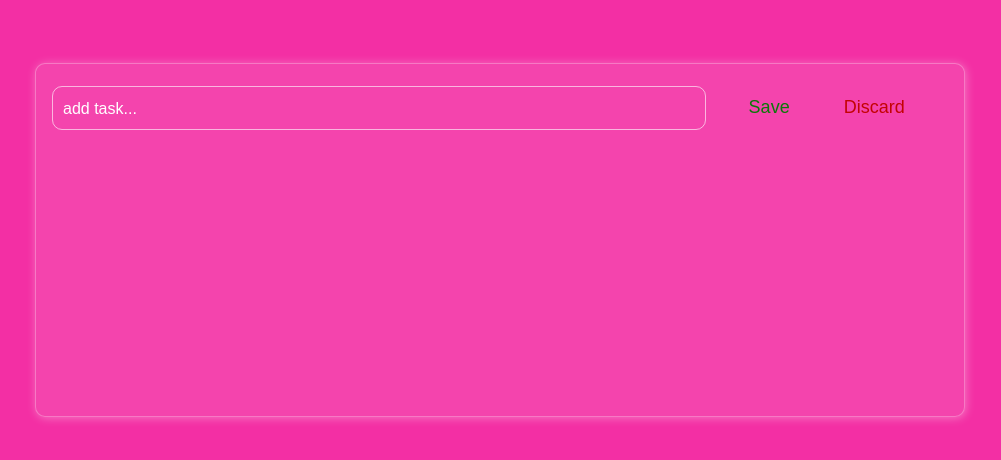
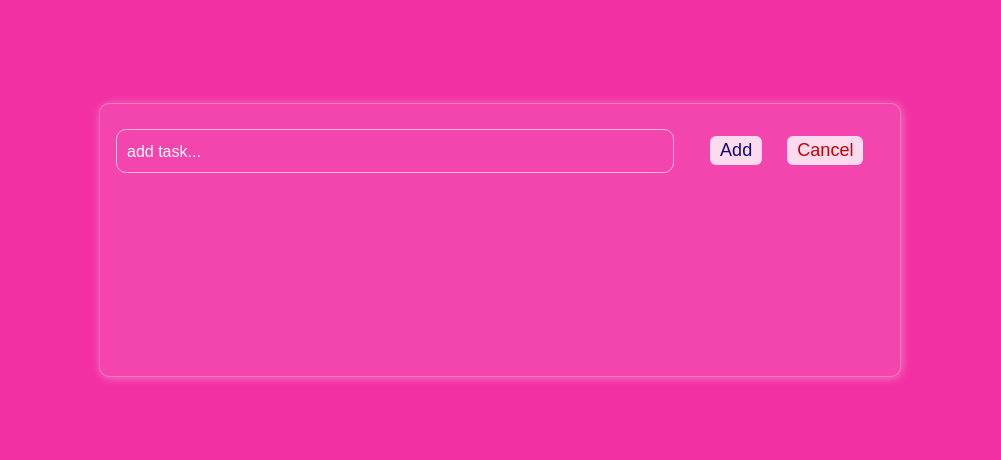
Before and after one commit to shivanshious/todoList_hestabit, a React (Create React App) app: page / in a window 1280 px wide. Shown: the part 184-644 px from the top of the page, without its empty margins (140-1141 px from the left). Built offline with nearby package versions, Linux system fonts and the light colour scheme.

Commit message:
commit on 11 oct

```diff
--- a/src/App.css
+++ b/src/App.css
@@ -2,3 +2,16 @@
     width: 100vw;
     height: 100vh;
 }
+::-webkit-scrollbar {
+    height: 5px;
+}
+  ::-webkit-scrollbar-track {
+    border-radius: 10px;
+  }
+  ::-webkit-scrollbar-thumb {
+    background: rgba(255, 255, 255, 0.438);
+    border-radius: 10px;
+  }
+  ::-webkit-scrollbar-thumb:hover {
+    background: rgb(204, 204, 204);
+  }
--- a/src/Component/AddTask.js
+++ b/src/Component/AddTask.js
@@ -23,6 +23,7 @@ const AddTask = () => {
           type="text"
           className={`${Style.input}`}
           placeholder="add task..."
+          value={text}
           onChange={handleChange}
         />
         <div className={`${Style.input_actions}`}>
@@ -30,10 +31,15 @@ const AddTask = () => {
             className={`${Style.buttonHead} ${Style.buttonHead_save}`}
             onClick={handleSubmit}
           >
-            Save
+            Add
           </button>
-          <button className={`${Style.buttonHead} ${Style.buttonHead_discard}`}>
-            Discard
+          <button
+            className={`${Style.buttonHead} ${Style.buttonHead_discard}`}
+            onClick={() => {
+              setText("");
+            }}
+          >
+            Cancel
           </button>
         </div>
       </div>
--- a/src/Component/GlobalProvider.js
+++ b/src/Component/GlobalProvider.js
@@ -15,10 +15,6 @@ const reducer = (state, action) => {
     case "remove_task":
       return {
         todo_list: state.todo_list.filter((item) => item !== action.payload),
-      };
-    case "edit_task":
-      return {
-        todo_list: state.todo_list,
       };
     default:
       return state;
--- a/src/Component/Task.js
+++ b/src/Component/Task.js
@@ -1,31 +1,23 @@
-import React, { useContext, useState } from "react";
+import React, { useContext } from "react";
 import Style from "../Styles/task.module.css";
-import CheckCircleOutlineIcon from "@mui/icons-material/CheckCircleOutline";
-import DeleteIcon from "@mui/icons-material/Delete";
-import EditIcon from "@mui/icons-material/Edit";
+import CloseIcon from "@mui/icons-material/Close";
 import { GlobalContext } from "./GlobalProvider";
 
 const Task = (props) => {
   const { task } = props;
   const { deleteTaskFromList } = useContext(GlobalContext);
-  const [isCompleted,setIsCompleted]=useState(false)
 
   const handleDelete = () => {
     deleteTaskFromList(task);
   };
-  const changeStatus=()=>{
-    setIsCompleted(!isCompleted)
-  }
   return (
     <>
       <div className={`${Style.task_container}`}>
         <div className={`${Style.task}`}>
-          <h3 className={isCompleted===true?`${Style.completed_checked}`:`${Style.main_task}`}>{task}</h3>
+          <h3 className={`${Style.main_task}`}>{task}</h3>
         </div>
         <div className={`${Style.task_actions}`}>
-          <EditIcon className={`${Style.edit}`} />
-          <DeleteIcon className={`${Style.delete}`} onClick={handleDelete} />
-          <CheckCircleOutlineIcon className={`${Style.completed}`} onClick={changeStatus}/>
+          <CloseIcon className={`${Style.delete}`} onClick={handleDelete} />
         </div>
       </div>
     </>
--- a/src/Styles/addTask.module.css
+++ b/src/Styles/addTask.module.css
@@ -31,16 +31,19 @@
 }
 .buttonHead{
     font-size: large;
-    background: none;
+    background: rgba(255, 255, 255, 0.801);
+    border-radius: 6px;
+    padding: 4px 10px;
     border: none;
     color: #fff;
     cursor: pointer;
+    margin-left: 1rem;
 }
 .buttonHead:hover{
     text-decoration: underline;
 }
 .buttonHead_save{
-    color: #0a7808;
+    color: #140970;
 }
 .buttonHead_discard{
     color: #c30303;
--- a/src/Styles/content.module.css
+++ b/src/Styles/content.module.css
@@ -1,15 +1,14 @@
 .content_container{
     background: rgb(255, 255, 255,0.1);
-    min-width: 70%;
-    min-height: 40%;
+    min-height: 30%;
     position: absolute;
     top: 3rem;
     bottom: 0;
     left: 0;
     right: 0;
     margin: auto;
-    max-width: min-content;
-    max-height: min-content;
+    max-width: 60%;
+    max-height: fit-content;
     border-radius: 10px;
     padding: 1rem ;
     border: 1px solid rgba(255, 255, 255, 0.281);
--- a/src/Styles/task.module.css
+++ b/src/Styles/task.module.css
@@ -7,18 +7,15 @@
 .task{
     display: flex;
     align-items: center;
-    width: 77%;
+    width: 80%;
+    overflow: auto;
 }
 .main_task{
     font-weight: 500;
-    margin-left: 1rem;
 }
 .task_actions{
-    width: 22%;
-    margin-right: 1rem;
-    display: flex;
-    align-items: center;
-    justify-content: space-around;
+    width: 20%;
+    text-align: center;
 }
 .edit{
     color: rgb(19, 76, 182);
@@ -28,14 +25,11 @@
     color: #c30303;
     margin-left: 10px;
     cursor: pointer;
+    background-color: rgba(255, 255, 255, 0.829);
+    border-radius: 5px;
 }
 .completed{
     color: #140970;
     margin-left: 10px;
     cursor: pointer;
 }
-.completed_checked{
-    text-decoration: line-through;
-    font-weight: 500;
-    margin-left: 1rem;
-}
```
